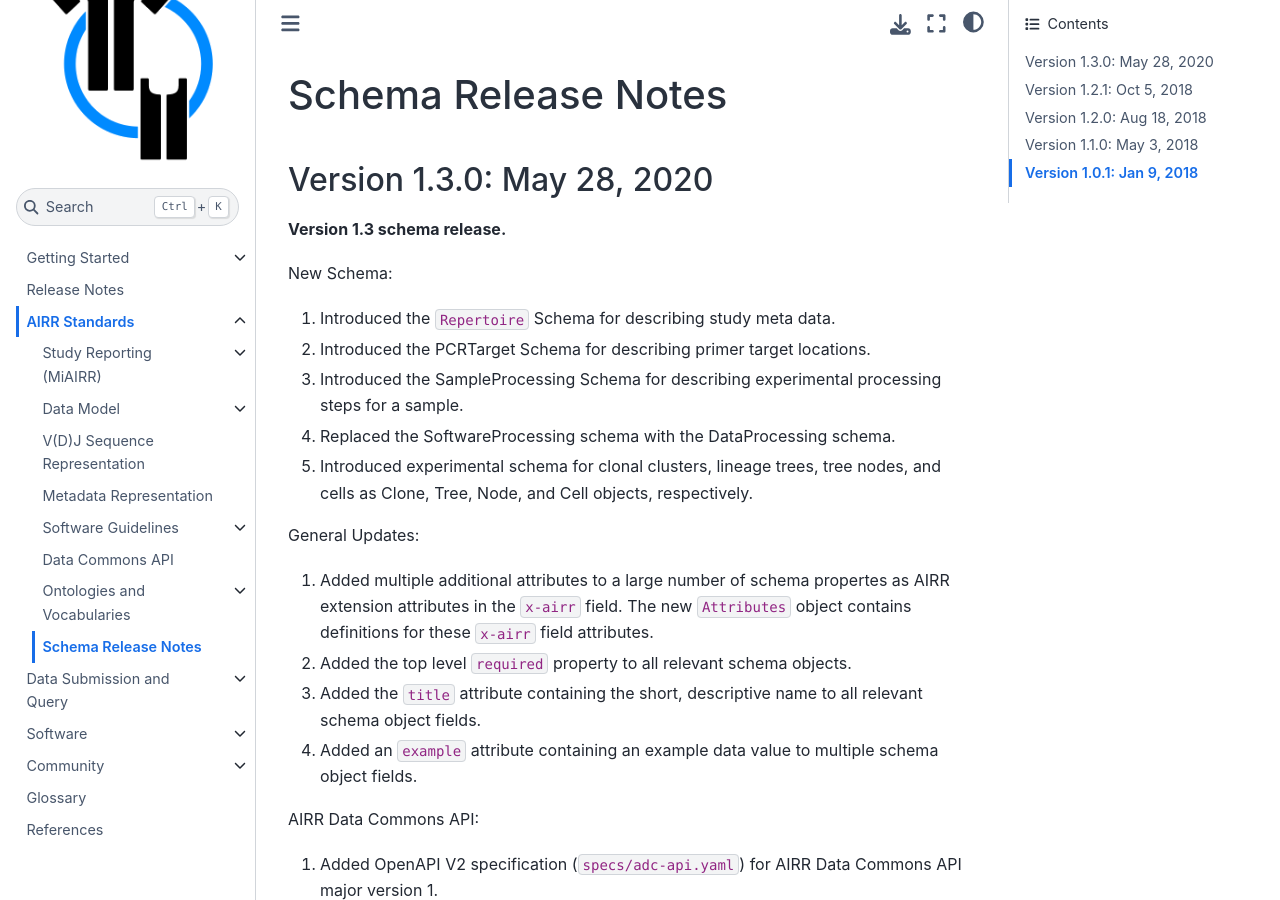
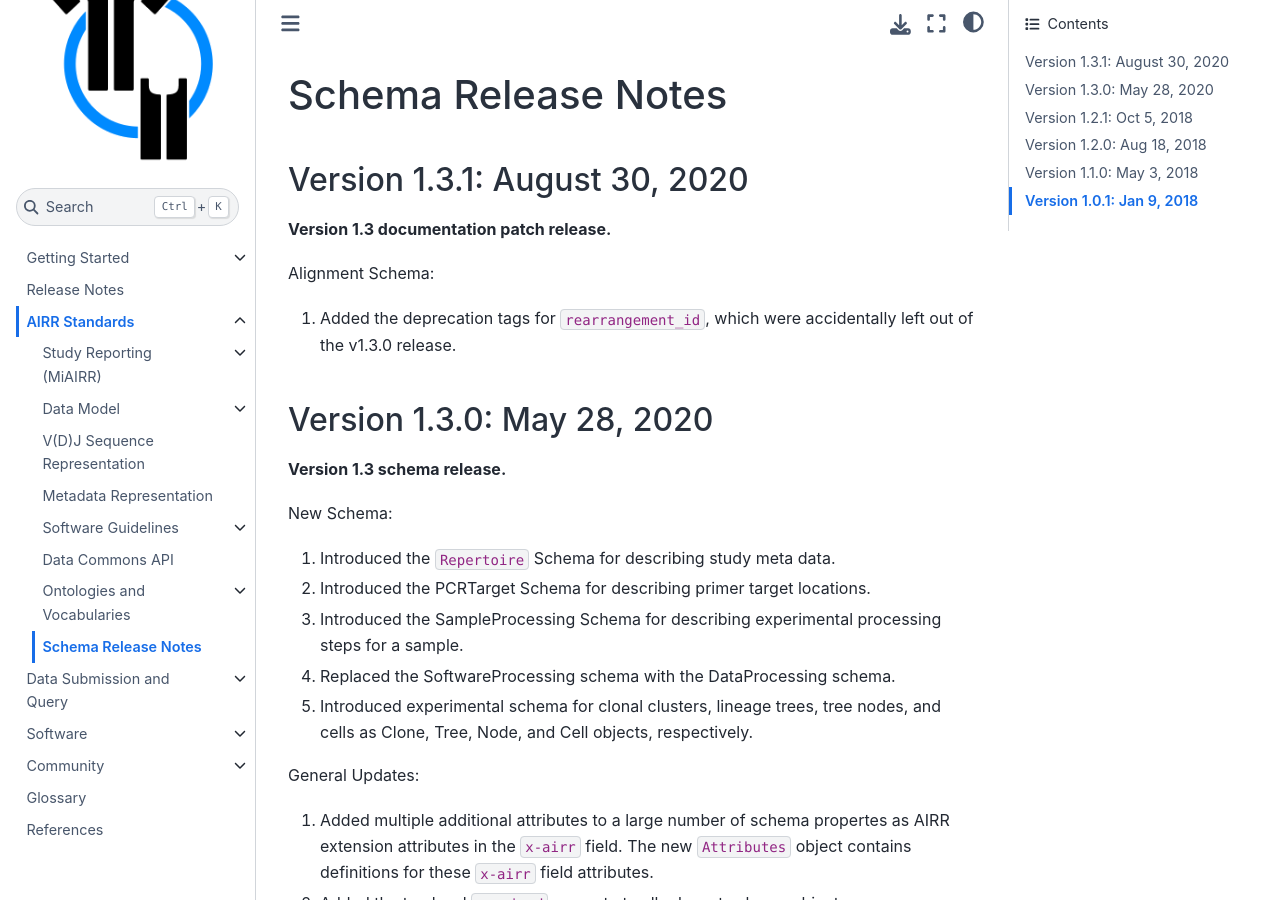
Before and after one commit to airr-community/airr-standards, a Sphinx documentation site: the page built from docs/standards/news.rst, in a window 1280 px wide and 900 px high. Built offline with Sphinx 7.4.7 and the Sphinx Book theme 1.1.4, drawn with Linux system fonts in a browser that asks for light colours; the version number could not be read and is left out.

Commit message:
v1.3.1 prep

```diff
--- a/docs/standards/news.rst
+++ b/docs/standards/news.rst
@@ -2,6 +2,17 @@
 
 Schema Release Notes
 ================================================================================
+
+Version 1.3.1: August 30, 2020
+--------------------------------------------------------------------------------
+
+**Version 1.3 documentation patch release.**
+
+Alignment Schema:
+
+1. Added the deprecation tags for ``rearrangement_id``, which were
+   accidentally left out of the v1.3.0 release.
+
 
 Version 1.3.0: May 28, 2020
 --------------------------------------------------------------------------------
--- a/lang/python/NEWS.rst
+++ b/lang/python/NEWS.rst
@@ -1,3 +1,9 @@
+Version 1.3.1:  August 30, 2020
+--------------------------------------------------------------------------------
+
+1. Refactored ``merge_rearrangement`` to allow for larger number of files.
+
+
 Version 1.3.0:  May 30, 2020
 --------------------------------------------------------------------------------
 
```
Also changed, not shown: CONTRIBUTING.rst (+29 -6 lines), .readthedocs.yml (added), 3 other files.
